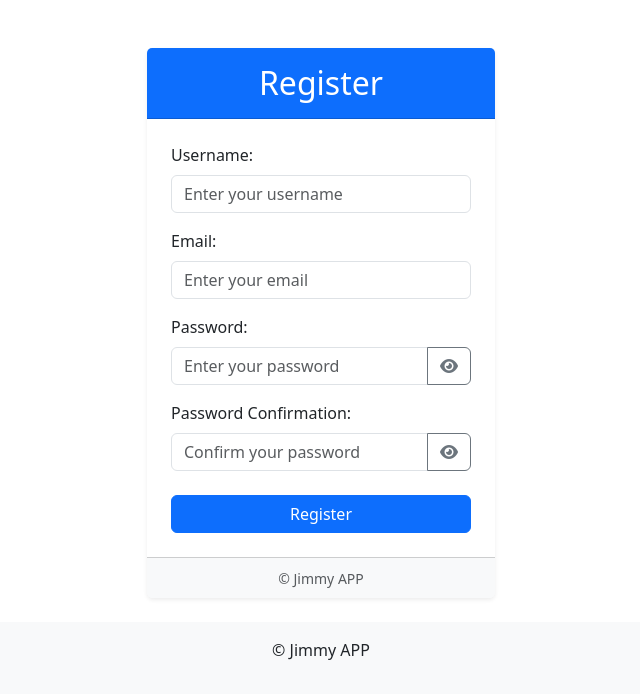
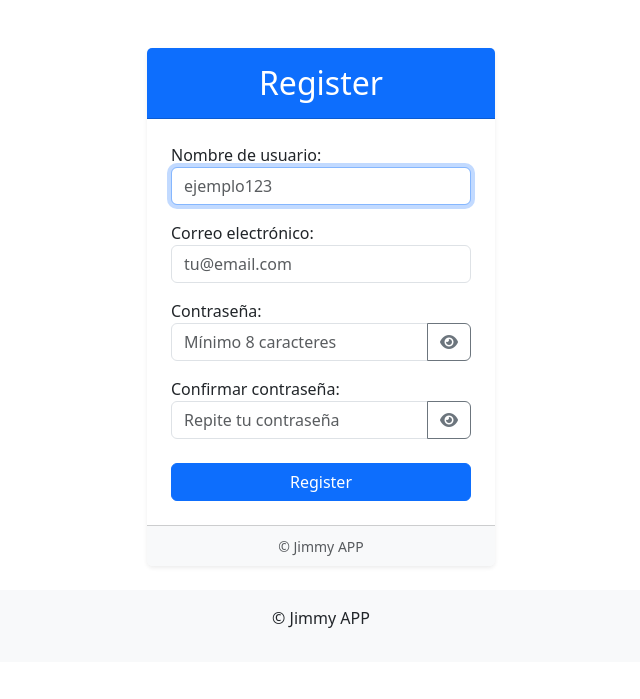
Before and after one commit to jimmyac57/django_app, a Django app: page /register/ in a window 1280 px wide. Shown: the part 56-755 px from the top of the page, without its empty margins (319-959 px from the left). Run offline with Django 5.2, Linux system fonts and the light colour scheme.

Commit message:
fix(user_auth): fix user authentication UI

```diff
--- a/user_auth/forms.py
+++ b/user_auth/forms.py
@@ -1,62 +1,142 @@
+# yourapp/forms.py
+
 from django import forms
-from django.contrib.auth.forms import UserCreationForm
+from django.contrib.auth.forms import UserCreationForm, AuthenticationForm
 from django.contrib.auth.models import User
+from django.utils.translation import gettext_lazy as _
+from django.core.exceptions import ValidationError
+from django.contrib.auth import authenticate
 
-class CustomUserCreationForm(UserCreationForm):
-    email = forms.EmailField(required=True)
+class CustomRegisterForm(UserCreationForm):
+    username = forms.CharField(
+        label=_("Nombre de usuario"),
+        widget=forms.TextInput(attrs={
+            'autocomplete': 'username',
+            'placeholder': _('ejemplo123'),
+            'class': 'form-control'
+        }),
+        error_messages={
+            'required': _('El nombre de usuario es obligatorio.'),
+            'invalid': _('Nombre de usuario no válido.')
+        }
+    )
+    email = forms.EmailField(
+        label=_("Correo electrónico"),
+        required=True,
+        widget=forms.EmailInput(attrs={
+            'placeholder': _('tu@email.com'),
+            'autocomplete': 'email',
+            'class': 'form-control'
+        }),
+        error_messages={
+            'required': _('El correo electrónico es obligatorio.'),
+            'invalid': _('Correo electrónico no válido.')
+        }
+    )
+
+    password1 = forms.CharField(
+        label=_("Contraseña"),
+        widget=forms.PasswordInput(
+            render_value=True,attrs={
+            'placeholder': _('Mínimo 8 caracteres'),
+            'autocomplete': 'new-password',
+            'class': 'form-control'
+        }),
+        error_messages={
+            'required': _('La contraseña es obligatoria.')
+        }
+    )
+    password2 = forms.CharField(
+        label=_("Confirmar contraseña"),
+        widget=forms.PasswordInput(attrs={
+            'placeholder': _('Repite tu contraseña'),
+            'autocomplete': 'new-password',
+            'class': 'form-control'
+        }),
+        error_messages={
+            'required': _('Debes confirmar la contraseña.')
+        }
+    )
 
     class Meta:
         model = User
         fields = ("username", "email", "password1", "password2")
 
     def clean_username(self):
-        username = self.cleaned_data.get('username')
+        username = self.cleaned_data['username'].lower()
         if User.objects.filter(username=username).exists():
-            raise forms.ValidationError("Este nombre de usuario ya está registrado. Por favor, utiliza otro.")
+            raise ValidationError(_("Este nombre de usuario ya está en uso."))
         return username
 
     def clean_email(self):
-        email = self.cleaned_data.get('email')
+        email = self.cleaned_data['email'].lower()
         if User.objects.filter(email=email).exists():
-            raise forms.ValidationError("Este correo ya está registrado. Por favor, utiliza otro.")
+            raise ValidationError(_("Este correo electrónico ya está registrado."))
         return email
 
+    # Ahora sí tu clean_password1 se ejecutará
     def clean_password1(self):
-        password1 = self.cleaned_data.get('password1')
+        password = self.cleaned_data.get('password1', '')
         errores = []
+        if len(password) < 8:
+            errores.append("La contraseña debe tener al menos 8 caracteres.")
+        if not any(c.isdigit() for c in password):
+            errores.append("Debe contener al menos un número.")
+        if not any(c.isupper() for c in password):
+            errores.append("Debe incluir una letra mayúscula.")
+        if not any(c in "!@#$%&*" for c in password):
+            errores.append("Requiere al menos un símbolo (!@#$%&*).")
+        if errores:
+            raise ValidationError(errores)
+        return password
 
-        if len(password1) < 8:
-            errores.append("La contraseña debe tener al menos 8 caracteres.")
 
-        if not any(char.isdigit() for char in password1):
-            errores.append("La contraseña debe contener al menos un número.")
 
-        if not any(char.isalpha() for char in password1):
-            errores.append("La contraseña debe contener al menos una letra.")
+class CustomLoginForm(AuthenticationForm):
+    username = forms.CharField(
+        label=_("Usuario"),
+        widget=forms.TextInput(attrs={
+            'autocomplete': 'username',
+            'placeholder': _('Tu nombre de usuario'),
+            'class': 'form-control',
+            'id': 'id_username',
+        }),
+        error_messages={
+            'required': _('Por favor ingresa tu nombre de usuario.'),
+        }
+    )
 
-        if not any(char.isupper() for char in password1):
-            errores.append("La contraseña debe contener al menos una letra mayúscula.")
+    # aquí el nombre debe seguir siendo `password`
+    password = forms.CharField(
+        label=_("Contraseña"),
+        strip=False,
+        widget=forms.PasswordInput(
+            render_value=True,
+            attrs={
+                'autocomplete': 'new-password',
+                'placeholder': _('Tu contraseña'),
+                'class': 'form-control',
+                'id': 'id_password',
+            }
+        ),
+        error_messages={
+            'required': _('Por favor ingresa tu contraseña.'),
+        }
+    )
 
-        if not any(char.islower() for char in password1):
-            errores.append("La contraseña debe contener al menos una letra minúscula.")
-
-        if not any(char in "!@#$%^&*()-_=+[]{};:'\",.<>?/\\|`~" for char in password1):
-            errores.append("La contraseña debe contener al menos un símbolo especial (!@#$%^&*...).")
-
-        if any(char.isspace() for char in password1):
-            errores.append("La contraseña no puede contener espacios.")
-
-        if errores:
-            raise forms.ValidationError(errores)
-
-        return password1
+    error_messages = {
+        'invalid_login': _("Credenciales inválidas. Verifica tus datos."),
+        'inactive': _("Esta cuenta está desactivada."),
+    }
 
     def clean(self):
         cleaned_data = super().clean()
-        password1 = cleaned_data.get('password1')
-        password2 = cleaned_data.get('password2')
-
-        if password1 and password2 and password1 != password2:
-            raise forms.ValidationError("Las contraseñas no coinciden. Por favor, verifica e inténtalo de nuevo.")
-
+        username = cleaned_data.get('username')
+        password = cleaned_data.get('password')
+        if username and password:
+            user = authenticate(self.request, username=username, password=password)
+            if user is None:
+                raise self.get_invalid_login_error()
+            self.confirm_login_allowed(user)
+            self.user_cache = user
         return cleaned_data
--- /dev/null
+++ b/user_auth/static/js/register_toggle.js
@@ -0,0 +1,21 @@
+// Toggle password visibility for the password1 field
+document.getElementById('togglePassword').addEventListener('click', function () {
+  const pwd1 = document.getElementById('id_password1');
+  const icon1 = document.getElementById('togglePasswordIcon');
+
+  const show = pwd1.type === 'password';
+  pwd1.type = show ? 'text' : 'password';
+  icon1.classList.toggle('bi-eye-slash');
+  icon1.classList.toggle('bi-eye');
+});
+
+// Toggle password visibility for the password2 field
+document.getElementById('togglePasswordConfirmation').addEventListener('click', function () {
+  const pwd2 = document.getElementById('id_password2');
+  const icon2 = document.getElementById('togglePasswordConfirmationIcon');
+
+  const show = pwd2.type === 'password';
+  pwd2.type = show ? 'text' : 'password';
+  icon2.classList.toggle('bi-eye-slash');
+  icon2.classList.toggle('bi-eye');
+});
--- a/user_auth/static/js/user_auth.js
+++ /dev/null
@@ -1,27 +0,0 @@
- // Toggle password visibility for the password field
- document.getElementById('togglePassword').addEventListener('click', function () {
-    const passwordField = document.getElementById('password');
-    const toggleIcon = document.getElementById('togglePasswordIcon');
-
-    // Toggle the type attribute
-    const isPassword = passwordField.getAttribute('type') === 'password';
-    passwordField.setAttribute('type', isPassword ? 'text' : 'password');
-
-    // Toggle the icon
-    toggleIcon.classList.toggle('bi-eye-slash');
-    toggleIcon.classList.toggle('bi-eye');
-});
-
-// Toggle password visibility for the password confirmation field
-document.getElementById('togglePasswordConfirmation').addEventListener('click', function () {
-    const passwordConfirmationField = document.getElementById('password_confirmation');
-    const toggleIcon = document.getElementById('togglePasswordConfirmationIcon');
-
-    // Toggle the type attribute
-    const isPassword = passwordConfirmationField.getAttribute('type') === 'password';
-    passwordConfirmationField.setAttribute('type', isPassword ? 'text' : 'password');
-
-    // Toggle the icon
-    toggleIcon.classList.toggle('bi-eye-slash');
-    toggleIcon.classList.toggle('bi-eye');
-});
--- a/user_auth/templates/register.html
+++ b/user_auth/templates/register.html
@@ -11,38 +11,59 @@
           <h2 class="mb-0">Register</h2>
         </div>
         <div class="card-body p-4">
-                    <form method="post" novalidate>
+          <form method="post" novalidate autocomplete="off">
             {% csrf_token %}
+            {% if form.non_field_errors %}
+            <div class="alert alert-danger">{{ form.non_field_errors.0 }}</div>
+            {% endif %}
+
             <div class="form-group mb-3">
-                            <label for="username" class="form-label">Username:</label>
-                            <input type="text" id="username" name="username" class="form-control" placeholder="Enter your username" required>
+              {{ form.username.label_tag }}
+              {{ form.username }}
+              {% if form.username.errors %}
+              <div class="text-danger">{{ form.username.errors.0 }}</div>
+              {% endif %}
             </div>
+
             <div class="form-group mb-3">
-                            <label for="email" class="form-label">Email:</label>
-                            <input type="email" id="email" name="email" class="form-control" placeholder="Enter your email" required>
+              {{ form.email.label_tag }}
+              {{ form.email }}
+              {% if form.email.errors %}
+              <div class="text-danger">{{ form.email.errors.0 }}</div>
+              {% endif %}
             </div>
+
             <div class="form-group mb-3 position-relative">
-                            <label for="password" class="form-label">Password:</label>
+              {{ form.password1.label_tag }}
               <div class="input-group">
-                                <input type="password" id="password" name="password" class="form-control" placeholder="Enter your password" required>
+                {{ form.password1 }}
                 <button type="button" class="btn btn-outline-secondary" id="togglePassword">
-                                    <i class="fa-solid fa-eye" id="togglePasswordConfirmationIcon"></i>
+                  <i class="fa-solid fa-eye" id="togglePasswordIcon"></i>
                 </button>
               </div>
+              {% if form.password1.errors %}
+              <div class="text-danger">{{ form.password1.errors.0 }}</div>
+              {% endif %}
             </div>
+
             <div class="form-group mb-4 position-relative">
-                            <label for="password_confirmation" class="form-label">Password Confirmation:</label>
+              {{ form.password2.label_tag }}
               <div class="input-group">
-                                <input type="password" id="password_confirmation" name="password_confirmation" class="form-control" placeholder="Confirm your password" required>
+                {{ form.password2 }}
                 <button type="button" class="btn btn-outline-secondary" id="togglePasswordConfirmation">
                   <i class="fa-solid fa-eye" id="togglePasswordConfirmationIcon"></i>
                 </button>
               </div>
+              {% if form.password2.errors %}
+              <div class="text-danger">{{ form.password2.errors.0 }}</div>
+              {% endif %}
             </div>
+
             <div class="d-grid">
               <button type="submit" class="btn btn-primary btn-block">Register</button>
             </div>
           </form>
+
         </div>
         <div class="card-footer text-center bg-light py-2">
           <small class="text-muted">© Jimmy APP</small>
@@ -55,5 +76,5 @@
 {% endblock %}
 {% block js %}
 {{ block.super }}
-    <script src="{% static 'js/user_auth.js' %}"></script>
+<script src="{% static 'js/register_toggle.js' %}"></script>
 {% endblock %}
--- a/user_auth/views.py
+++ b/user_auth/views.py
@@ -1,6 +1,5 @@
 from django.shortcuts import render,redirect
-from django.contrib.auth.forms import AuthenticationForm
-from .forms import CustomUserCreationForm
+from .forms import CustomRegisterForm,CustomLoginForm
 from django.contrib import messages
 from django.contrib.auth import login, logout
 
@@ -8,25 +7,25 @@ from django.contrib.auth import login, logout
 
 def login_view(request):
     if request.method == 'POST':
-        form = AuthenticationForm(request, data=request.POST)
+        form = CustomLoginForm(request=request, data=request.POST)
         if form.is_valid():
             user = form.get_user()
             login(request, user)
             messages.success(request, f"Bienvenido de nuevo {user.username}!")
-            return redirect('home')  # Redirige después del login
-        else:
-            messages.error(request, "Usuario o contraseña incorrectos.")  # Errores del formulario
+            return redirect('home')
+        # No hace falta capturear aquí con messages.error, porque form.non_field_errors
+        # ya mostrará tu mensaje en español si falla la autenticación.
     else:
-        form = AuthenticationForm()  # Formulario vacío para GET
+        form = CustomLoginForm(request=request)
+
     return render(request, 'login.html', {'form': form})
-
 def logout_view(request):
     logout(request)
     return redirect('home')
 
 def register(request):
     if request.method == 'POST':
-        form = CustomUserCreationForm(request.POST)  # Pasar datos POST al formulario
+        form = CustomRegisterForm(request.POST)  # Pasar datos POST al formulario
         if form.is_valid():  # Validar el formulario
             user = form.save()  # Guardar el nuevo usuario en la base de datos
             messages.success(request, f"Cuenta creada exitosamente para {user.username}. ¡Ahora puedes iniciar sesión!")
@@ -34,5 +33,5 @@ def register(request):
         else:
             messages.error(request, "Por favor corrige los errores en el formulario.")
     else:
-        form = CustomUserCreationForm()  # Crear formulario vacío para GET
+        form = CustomRegisterForm()  # Crear formulario vacío para GET
     return render(request, 'register.html', {'form': form})
```
Also changed, not shown: user_auth/static/js/login_toggle.js (added, +10 -0 lines), user_auth/templates/login.html (+33 -9 lines). Lines whose indentation alone changed are shown as unchanged.
